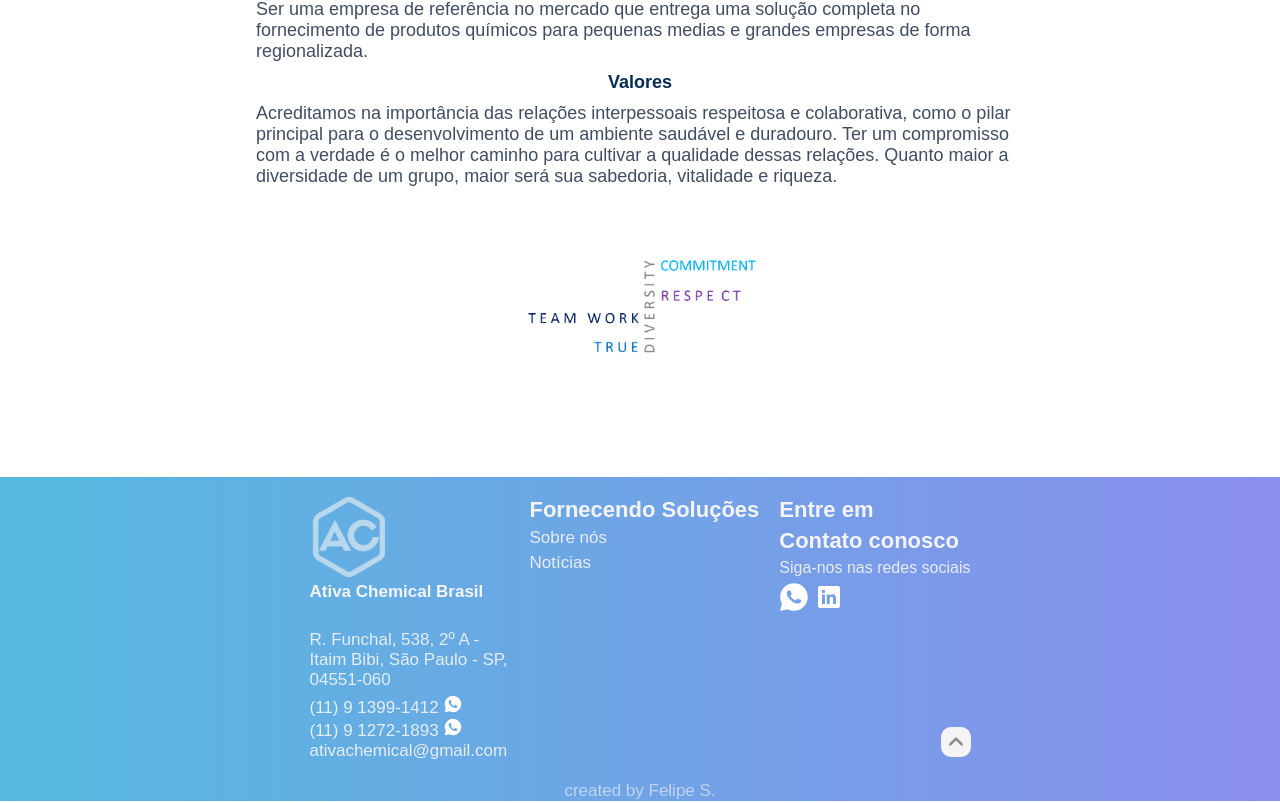
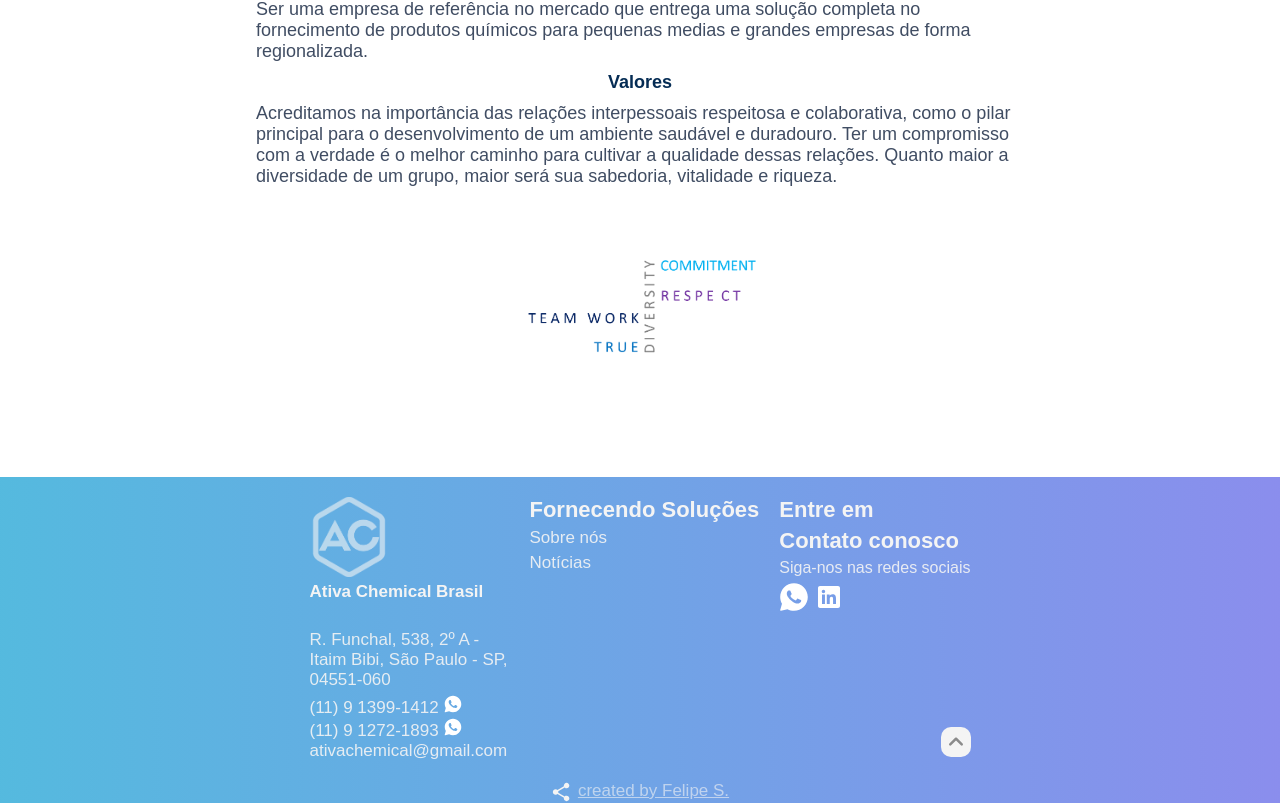
Before and after one commit to ativachemical/ac-front, a React (Create React App) app in the folder ac-front/: page / in a window 1280 px wide. Shown: the part 2515-3318 px from the top of the page. Built offline with nearby package versions, Linux system fonts and the light colour scheme.

Commit message:
ajuste footer link Felipe S.

```diff
--- a/ac-front/src/assets/icons/index.js
+++ b/ac-front/src/assets/icons/index.js
@@ -30,3 +30,4 @@ export { ReactComponent as List } from "./icon/list.svg"
 export { ReactComponent as Refresh } from "./icon/refresh.svg"
 export { ReactComponent as Settings } from "./icon/settings.svg"
 export { ReactComponent as LogOut } from "./icon/logout.svg"
+export { ReactComponent as Link } from "./icon/link.svg"
--- a/ac-front/src/components/footer/index.js
+++ b/ac-front/src/components/footer/index.js
@@ -1,6 +1,7 @@
 import React from "react"
 import { WhiteLogo } from "../../assets/imgs"
 import * as Styled from "./style.js"
+import { Align } from "../../style.js"
 
 export function Footer() {
   function openMaps() {
@@ -9,6 +10,10 @@ export function Footer() {
 
   function openLinkedin() {
     window.open("https://www.linkedin.com/company/ativa-chemical/", "_blank")
+  }
+
+  function openLinkedinFelipe() {
+    window.open("https://www.linkedin.com/in/felipe-sugisawa/", "_blank")
   }
 
   function openWhatsapp(numberChoice) {
@@ -84,9 +89,14 @@ export function Footer() {
           </a>
         </Styled.RightContent>
       </Styled.ContentFooter>
+
+    <Align width gap="5px">
+      <Styled.LinkIcon onClick={openLinkedinFelipe} />
       <Styled.LastLine href="https://www.linkedin.com/in/felipe-sugisawa/">
         created by Felipe S.
       </Styled.LastLine>
+
+    </Align>
     </Styled.Footer>
   )
 }
--- a/ac-front/src/components/footer/style.js
+++ b/ac-front/src/components/footer/style.js
@@ -1,5 +1,5 @@
 import styled from "styled-components"
-import { Linkedin, Whatsapp, ArrowUp } from "../../assets/icons/index.js"
+import { Linkedin, Whatsapp, ArrowUp, Link as LinkSvg } from "../../assets/icons/index.js"
 
 export const Footer = styled.footer`
   background: var(--bg-theme-color);
@@ -129,6 +129,9 @@ export const ArrowUpIcon = styled(ArrowUp)`
   fill: var(--text-color);
   border-radius: 10px;
 `
+export const LinkIcon = styled(LinkSvg)`
+  fill: var(--solid-color);
+`
 
 export const GapIcons = styled.div`
   display: flex;
@@ -148,8 +151,8 @@ export const LastLine = styled.a`
   gap: 20px;
   cursor: pointer;
 
+  text-decoration: underline;
   &:hover {
-    text-decoration: underline;
     color: var(--text-solid);
   }
 `
```
Also changed, not shown: ac-front/src/components/buttons/button/style.js (+7 -7 lines), ac-front/src/assets/icons/icon/link.svg (added).
